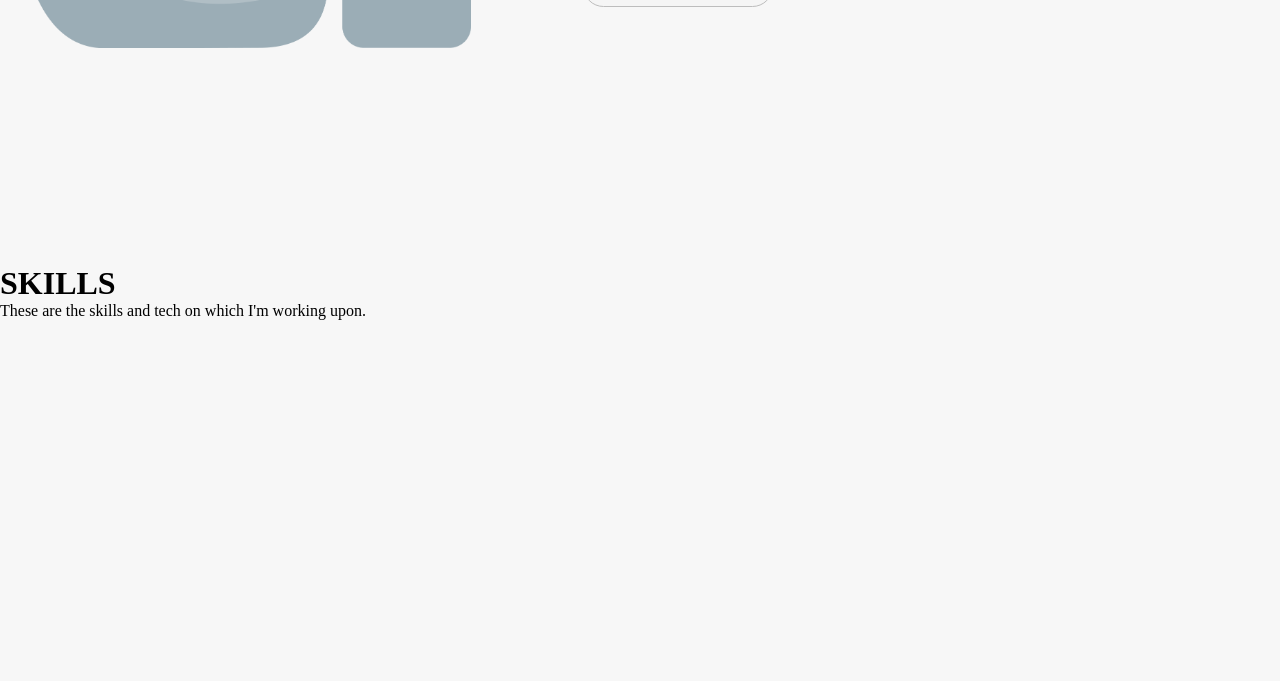
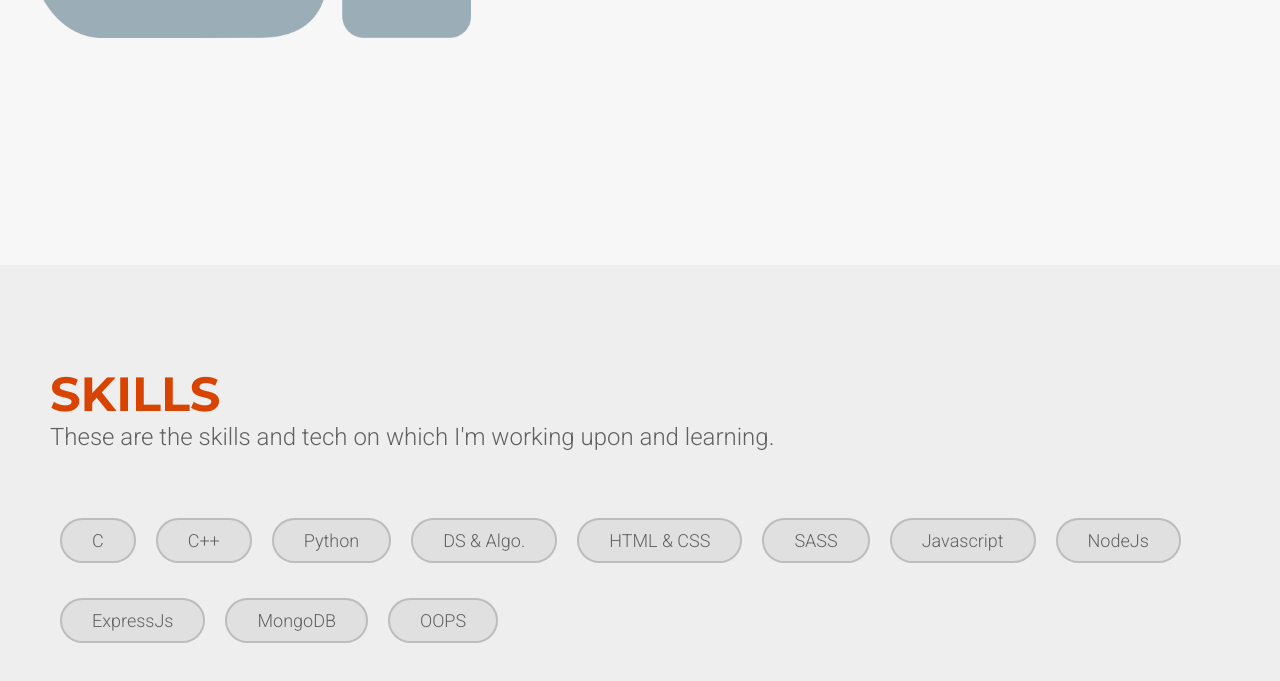
Before and after one commit to amansrivastava905/amansrivastava905, a plain HTML site: page index.html in a window 1280 px wide. Shown: the part 535-1216 px from the top of the page. Drawn offline with Linux system fonts and the light colour scheme.

Commit message:
skill section added.
Signed-off-by: Aman Srivastava <amansrivastava905@gmail.com>

```diff
--- a/index.html
+++ b/index.html
@@ -21,7 +21,7 @@
         </div>
         <div class="navigation">
             <ul>
-                <li><a href="#skills">Skills</a></li>
+                <li><a href="#skill">Skills</a></li>
                 <li><a href="#projects">Projects</a></li>
                 <li><a href="#about">About</a></li>
                 <li><a href="#contact">Contact</a></li>
@@ -57,7 +57,42 @@
 
     <div class="skill-container" id="skill">
         <h1>SKILLS</h1>
-        <p>These are the skills and tech on which I'm working upon.</p>
+        <p>These are the skills and tech on which I'm working upon and learning.</p>
+        <div class="skills">
+            <div class="skill-box">
+               <span>C</span>
+            </div>
+            <div class="skill-box">
+                <span>C++</span>
+             </div>
+             <div class="skill-box">
+                <span>Python</span>
+             </div>
+             <div class="skill-box">
+                <span>DS & Algo.</span>
+             </div>
+             <div class="skill-box">
+                <span>HTML & CSS</span>
+             </div>
+             <div class="skill-box">
+                <span>SASS</span>
+             </div>
+             <div class="skill-box">
+                <span>Javascript</span>
+             </div>
+             <div class="skill-box">
+                <span>NodeJs</span>
+             </div>
+             <div class="skill-box">
+                <span>ExpressJs</span>
+             </div>
+             <div class="skill-box">
+                <span>MongoDB</span>
+             </div>
+             <div class="skill-box">
+                <span>OOPS</span>
+             </div>
+        </div>
 
     </div>
 
--- a/style.scss
+++ b/style.scss
@@ -169,10 +169,10 @@ nav{
 
 .landing-container{
     min-height: 100vh;
-    padding:70px 10px 20px 10px;
+    padding:50px 10px 20px 10px;
     display: flex;
     flex-wrap: wrap;
-    justify-content: space-around;
+    justify-content:center;
     @media screen and (max-width:920px)
     {
         display:flex;
@@ -268,3 +268,58 @@ nav{
         }
     }
 }
+
+
+
+.skill-container{
+    background-color: rgb(238, 238, 238);
+    padding: 100px 50px 20px 50px;
+    @media screen and (max-width:560px){
+        padding: 100px 20px 20px 20px;
+    }
+    h1{
+        font-size: 48px;
+        font-family: $heading-font;
+        color: $heading-color;
+        @media screen and (max-width:460px) {
+            font-size: 36px;
+        }
+    }
+    p{
+        font-family: $content-font;
+        color: $content-color;
+        font-size: 24px;
+        padding-bottom: 50px;
+        @media screen and (max-width:460px) {
+            font-size: 18px;
+            padding-bottom: 30px;
+        }
+    }
+
+    .skills{
+        display: flex;
+        justify-content:left;
+        flex-wrap: wrap;
+        @media screen and (max-width:480px) {
+            justify-content:space-evenly;
+         }
+        .skill-box{
+            span{
+                line-height: 80px;
+                margin:10px;
+                padding:10px 30px;
+                background:rgb(224, 224, 224);
+                border-radius: 50px;
+                font-size: 18px;
+                color:$content-color;
+                font-family: $content-font;
+                border:2px solid rgb(189, 189, 189);
+                @media screen and (max-width:480px) {
+                   line-height: 65px;
+                   margin:5px;
+                   padding:10px 20px;
+                }
+            }
+        }
+    }
+}
```
Also changed, not shown: style.css, 1 other file.
